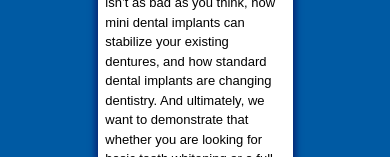
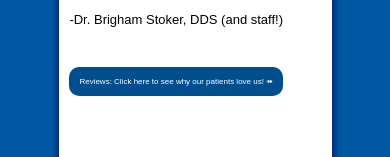
Before and after one commit to ENAndrew/slc-dental, a plain HTML site: page index.html in a window 390 px wide. Shown: the part 1815-1972 px from the top of the page. Drawn offline with Linux system fonts and the light colour scheme.

Commit message:
Add media queries

```diff
--- a/nbproject/private/private.xml
+++ b/nbproject/private/private.xml
@@ -3,9 +3,8 @@
     <editor-bookmarks xmlns="http://www.netbeans.org/ns/editor-bookmarks/2" lastBookmarkId="0"/>
     <open-files xmlns="http://www.netbeans.org/ns/projectui-open-files/2">
         <group>
-            <file>file:/C:/Users/Erica%20Andrew/Desktop/slc-dental/styles.css</file>
-            <file>file:/C:/Users/Erica%20Andrew/Desktop/slc-dental/index.html</file>
-            <file>file:/C:/Users/Erica%20Andrew/Desktop/slc-dental/js/custom_script.js</file>
+            <file>file:/C:/Users/Erica/Desktop/slc-dental/index.html</file>
+            <file>file:/C:/Users/Erica/Desktop/slc-dental/styles.css</file>
         </group>
     </open-files>
 </project-private>
--- a/styles.css
+++ b/styles.css
@@ -33,8 +33,8 @@ img {
 
 .content-main {
     background-color: white;
-    width: 50%;
-    margin-left: 25%;
+    width: 70%;
+    margin-left: 15%;
     margin-top: 20px;
     -webkit-box-shadow: 0px 0px 6px 3px rgba(9,13,94,0.68);
     -moz-box-shadow: 0px 0px 6px 3px rgba(9,13,94,0.68);
@@ -194,3 +194,35 @@ img {
     list-style-type: none;
     padding-right: 5px;
 }
+
+
+@media (max-width: 1306px) {
+/*   Break point for headNav menu*/
+}
+
+@media (max-width: 850px) {
+    .topLink {
+        background-color: #004e8e;
+        color: white;
+        border-radius: 10px;
+        padding: 10px;
+        font-size: 70%;
+        width: 50%;
+    }
+}
+
+@media (max-width: 697px) {
+    .header, .footer {
+        height: 90px;
+        padding: 0 10px 0 10px;
+    }
+
+    .topLink {
+        background-color: #004e8e;
+        color: white;
+        border-radius: 10px;
+        padding: 10px;
+        font-size: 50%;
+    }
+
+}
```
Also changed, not shown: Images/menu-alt-512.png (added).
